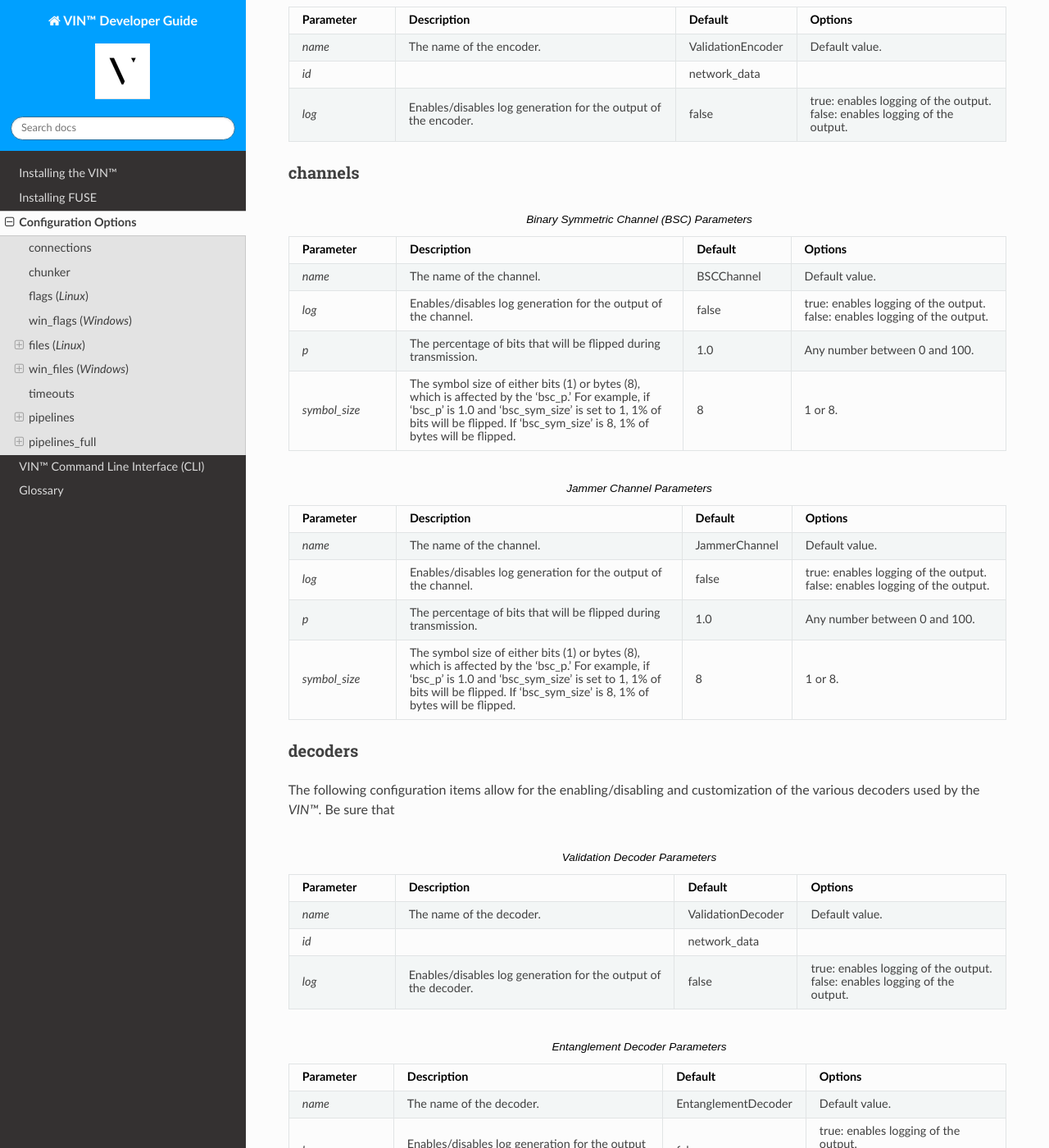
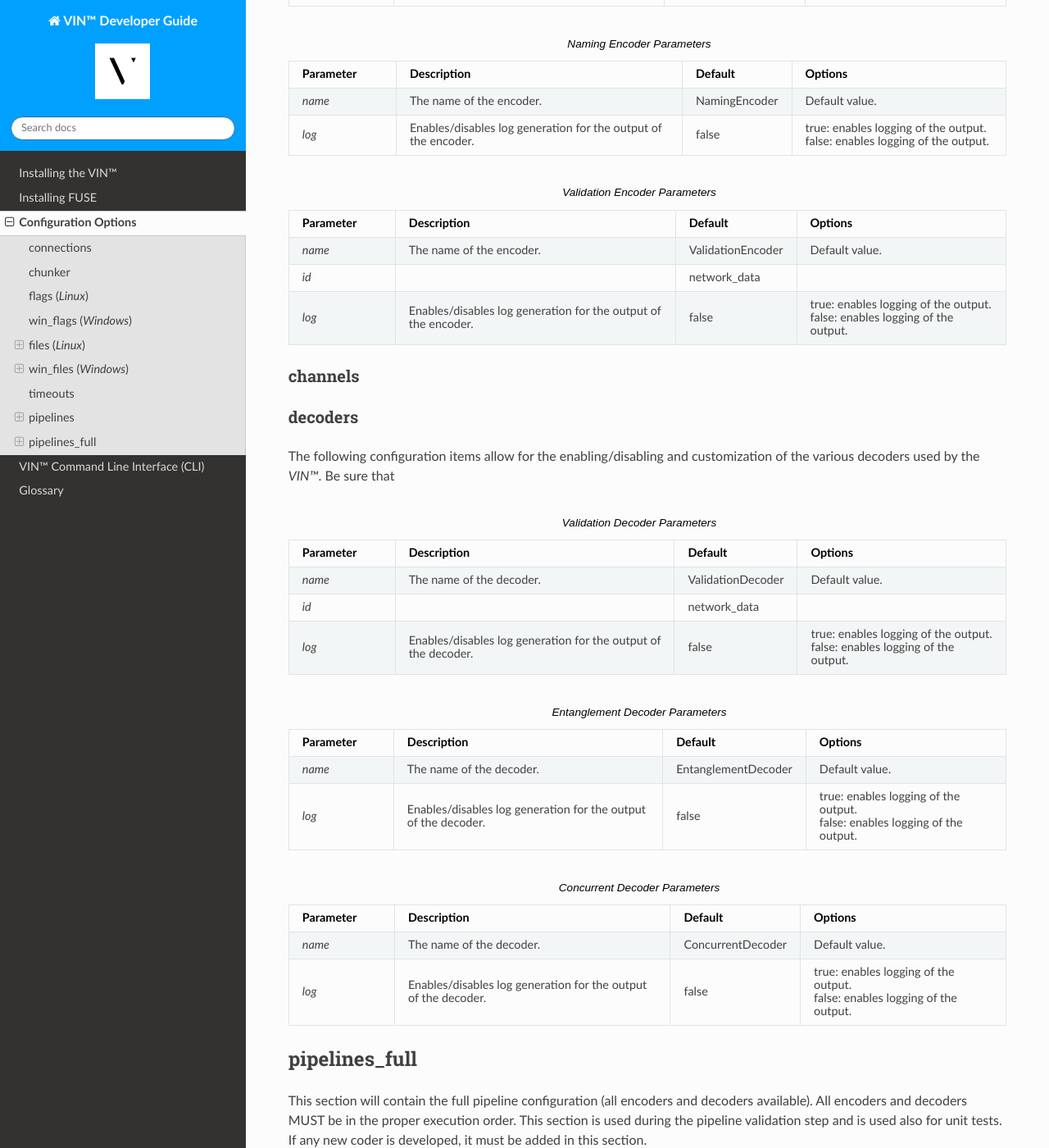
Before and after one commit to Market-Insight-Solutions-LLC/vin-developer-guide, a Sphinx documentation site: the page built from docs/source/configuration.rst, in a window 1280 px wide and 1400 px high, scrolled down 6433 px. Shown: the whole window at 82% size. Built offline with Sphinx 7.4.7 and the Read the Docs theme 2.0.0, drawn with Linux system fonts in a browser that asks for light colours; some of the changed text lies outside the part shown.

Commit message:
updated configuration file. still needs information from developers

```diff
--- a/docs/source/configuration.rst
+++ b/docs/source/configuration.rst
@@ -74,7 +79,7 @@
     :header: Parameter, Description, Default, Options
     :widths: 15 40 15 30
 
-    *bootstrap*, "Sets the current *VIN™* node as a bootstrap node for a *Windows* OS.", false, "true: set the node as bootstrap.
+    *bootstrap*, "Sets the current *VIN™* node as a bootstrap node for a *Windows* OS.", true, "true: set the node as bootstrap.
 
     false: do not set the node as bootstrap."
 
@@ -250,29 +257,6 @@
 channels
 --------
 
-.. csv-table:: Binary Symmetric Channel (BSC) Parameters
-    :header: Parameter, Description, Default, Options
-    :widths: 15 40 15 30
-
-    *name*, "The name of the channel.", BSCChannel, "Default value."
-    *log*, "Enables/disables log generation for the output of the channel.", false, "true: enables logging of the output.
-
-    false: enables logging of the output."
-    *p*, "The percentage of bits that will be flipped during transmission.", 1.0, "Any number between 0 and 100."
-    *symbol_size*, "The symbol size of either bits (1) or bytes (8), which is affected by the 'bsc_p.' For example, if 'bsc_p' is 1.0 and 'bsc_sym_size' is set to 1, 1% of bits will be flipped. If 'bsc_sym_size' is 8, 1% of bytes will be flipped.", 8, "1 or 8."
-
-
-.. csv-table:: Jammer Channel Parameters
-    :header: Parameter, Description, Default, Options
-    :widths: 15 40 15 30
-
-    *name*, "The name of the channel.", JammerChannel, "Default value."
-    *log*, "Enables/disables log generation for the output of the channel.", false, "true: enables logging of the output.
-
-    false: enables logging of the output."
-    *p*, "The percentage of bits that will be flipped during transmission.", 1.0, "Any number between 0 and 100."
-    *symbol_size*, "The symbol size of either bits (1) or bytes (8), which is affected by the 'bsc_p.' For example, if 'bsc_p' is 1.0 and 'bsc_sym_size' is set to 1, 1% of bits will be flipped. If 'bsc_sym_size' is 8, 1% of bytes will be flipped.", 8, "1 or 8."
-
 
 decoders
 --------
```
Also changed, not shown: other parts of docs/source/configuration.rst (+28 -1 lines).
